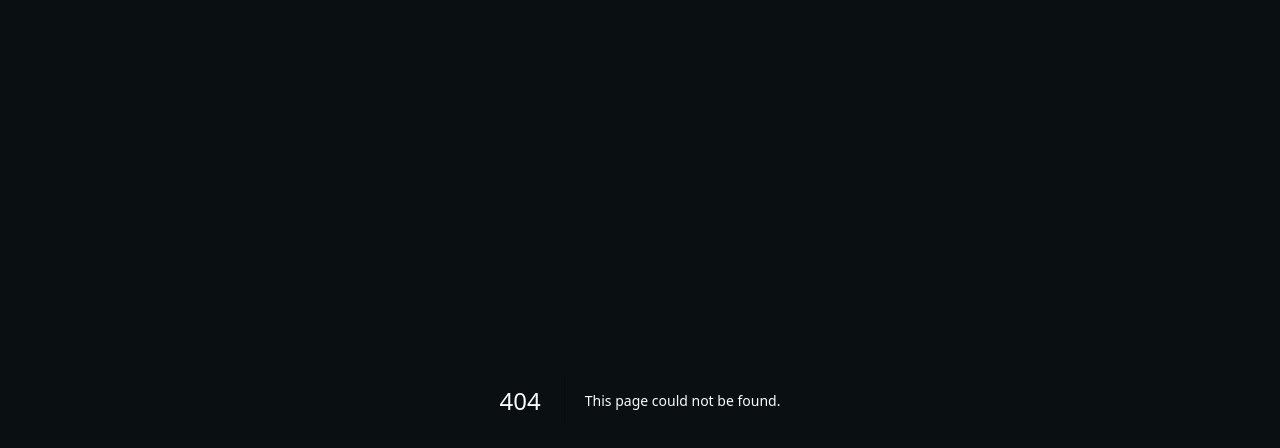
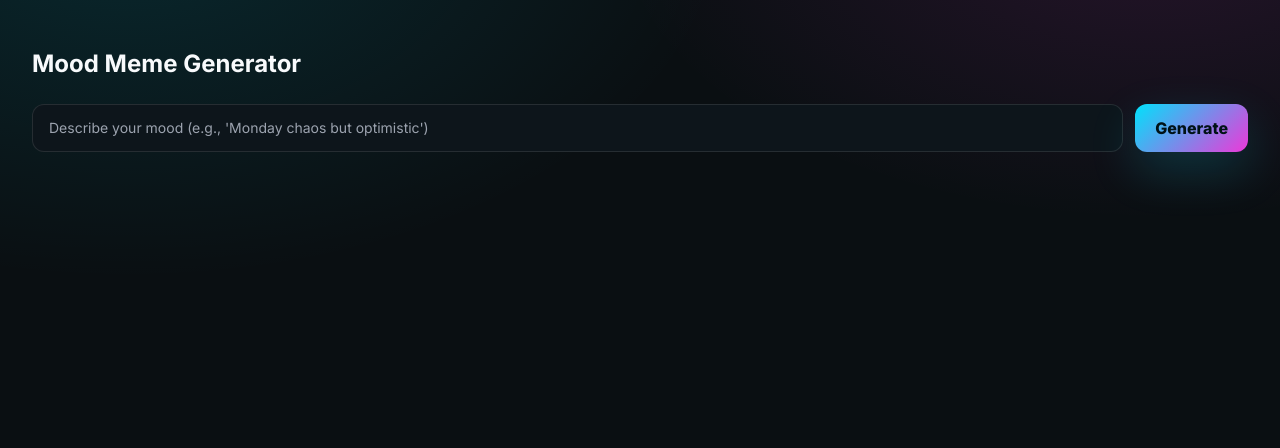
Before and after one commit to Moodex-io/moodex-app, a Next.js app: page /tools/meme in a window 1280 px wide. Before the commit this address had no page. Shown: the top 448 px of the page. Built offline with nearby package versions, Linux system fonts and the light colour scheme.

Commit message:
Create page.tsx

```diff
--- /dev/null
+++ b/app/tools/meme/page.tsx
@@ -0,0 +1,72 @@
+// app/tools/meme/page.tsx
+'use client';
+
+import { useState } from 'react';
+
+type MemeResult = {
+  captions: string[];
+  hashtags: string[];
+  prompt?: string; // optional image prompt if you later add an image generator
+};
+
+export default function MemePage() {
+  const [mood, setMood] = useState('');
+  const [loading, setLoading] = useState(false);
+  const [res, setRes] = useState<MemeResult|null>(null);
+  const [err, setErr] = useState<string|null>(null);
+
+  async function onGen(e: React.FormEvent) {
+    e.preventDefault();
+    setLoading(true); setErr(null); setRes(null);
+    try {
+      const r = await fetch('/api/meme', {
+        method: 'POST',
+        headers: {'Content-Type': 'application/json'},
+        body: JSON.stringify({ mood })
+      });
+      const j = await r.json();
+      if (!r.ok) throw new Error(j?.error || 'Failed');
+      setRes(j as MemeResult);
+    } catch (e:any) {
+      setErr(e.message);
+    } finally {
+      setLoading(false);
+    }
+  }
+
+  return (
+    <main className="wrap py-12 max-w-3xl">
+      <h1 className="text-2xl font-bold mb-6">Mood Meme Generator</h1>
+      <form onSubmit={onGen} className="flex gap-3 mb-8">
+        <input
+          className="input flex-1"
+          placeholder="Describe your mood (e.g., 'Monday chaos but optimistic')"
+          value={mood}
+          onChange={(e)=>setMood(e.target.value)}
+          required
+        />
+        <button className="btn btn-primary" disabled={loading}>
+          {loading ? 'Cooking…' : 'Generate'}
+        </button>
+      </form>
+
+      {err && <div className="text-red-400 mb-4">{err}</div>}
+
+      {res && (
+        <div className="card p-6">
+          <h2 className="font-bold mb-3">Captions</h2>
+          <ul className="list-disc pl-5 mb-4">
+            {res.captions.map((c,i)=><li key={i}>{c}</li>)}
+          </ul>
+
+          {res.hashtags?.length ? (
+            <>
+              <h3 className="font-semibold mb-2">Hashtags</h3>
+              <p className="opacity-80">{res.hashtags.join(' ')}</p>
+            </>
+          ) : null}
+        </div>
+      )}
+    </main>
+  );
+}
```
